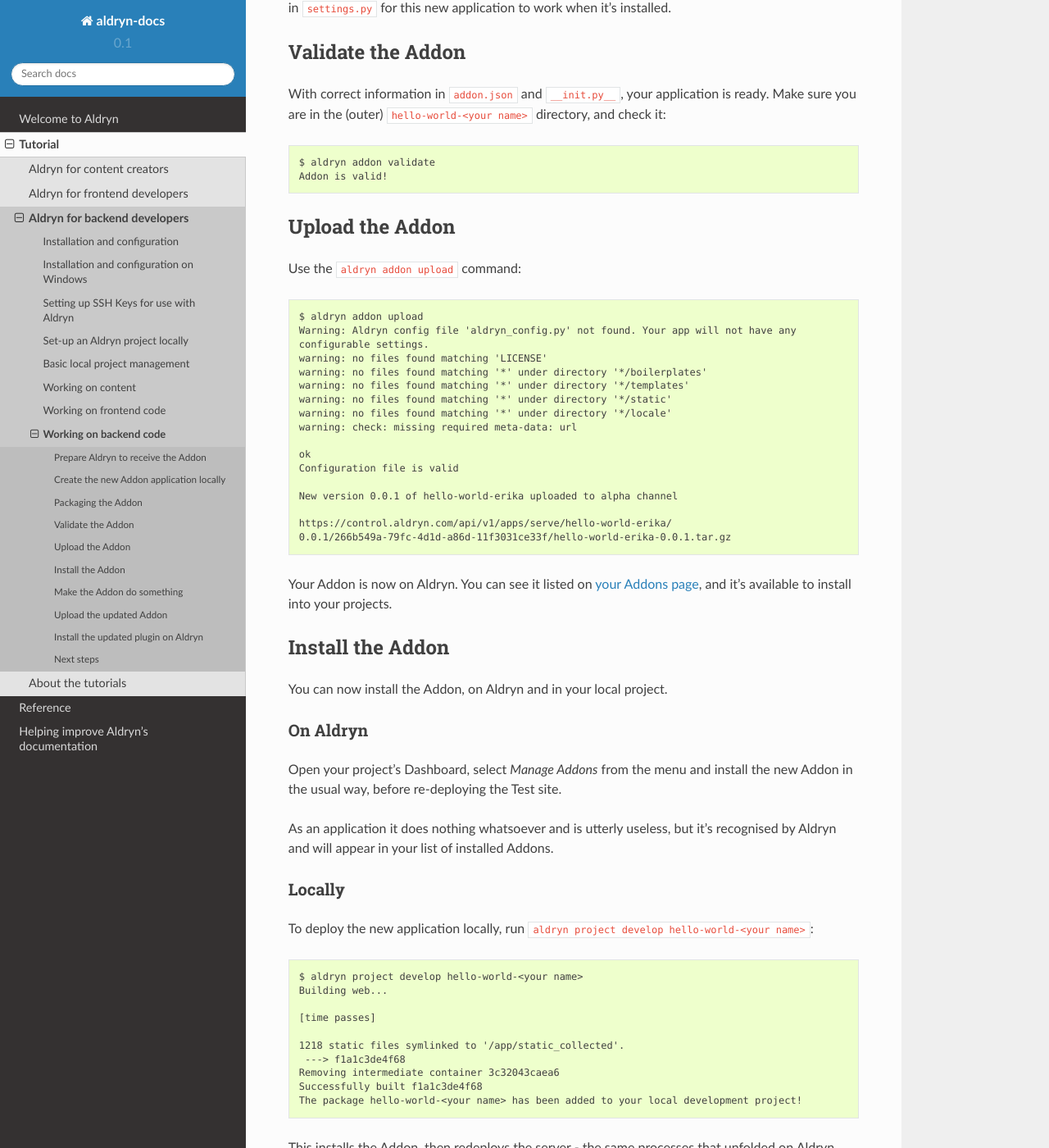
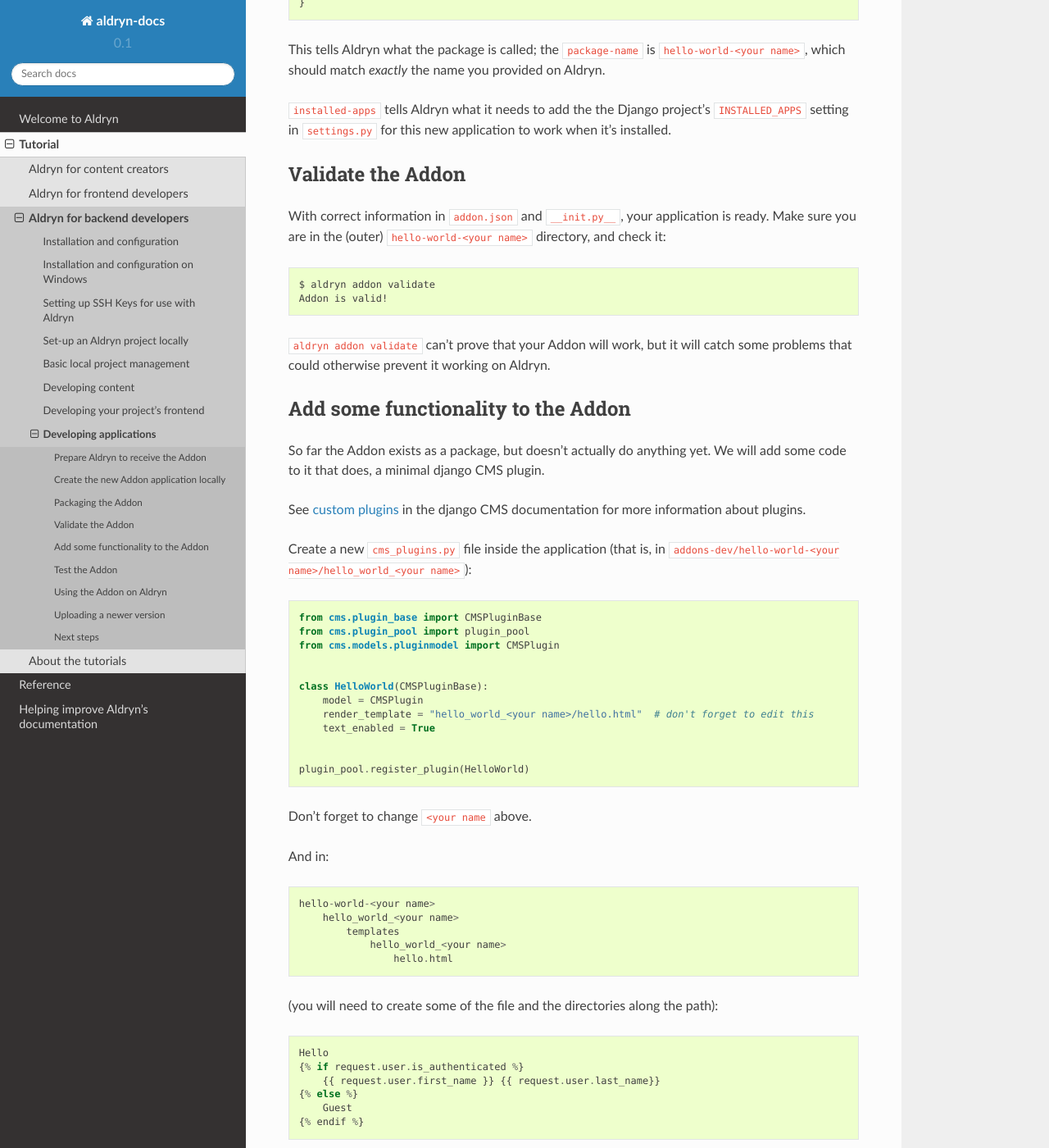
Before and after one commit to aldryn/aldryn-docs, a Sphinx documentation site: the page built from docs/tutorial/commandline/working-on-backend.rst, in a window 1280 px wide and 1400 px high, scrolled down 3286 px. Shown: the whole window at 82% size. Built offline with Sphinx 7.4.7 and the Read the Docs theme 2.0.0, drawn with Linux system fonts in a browser that asks for light colours; some of the changed text lies outside the part shown.

Commit message:
updated local development tutorial

```diff
--- a/docs/tutorial/commandline/working-on-backend.rst
+++ b/docs/tutorial/commandline/working-on-backend.rst
@@ -1,7 +1,7 @@
 .. _working_locally_on_backend:
 
 #######################
-Working on backend code
+Developing applications
 #######################
 
 As well as your site's frontend code, you can also modify the Python code in the applications it
@@ -169,54 +169,84 @@
     $ aldryn addon validate
     Addon is valid!
 
-
-****************
-Upload the Addon
-****************
-
-Use the ``aldryn addon upload`` command::
-
-    $ aldryn addon upload
-    Warning: Aldryn config file 'aldryn_config.py' not found. Your app will not have any
-    configurable settings.
-    warning: no files found matching 'LICENSE'
-    warning: no files found matching '*' under directory '*/boilerplates'
-    warning: no files found matching '*' under directory '*/templates'
-    warning: no files found matching '*' under directory '*/static'
-    warning: no files found matching '*' under directory '*/locale'
-    warning: check: missing required meta-data: url
-
-    ok
-    Configuration file is valid
-
-    New version 0.0.1 of hello-world-erika uploaded to alpha channel
-
-    https://control.aldryn.com/api/v1/apps/serve/hello-world-erika/
-    0.0.1/266b549a-79fc-4d1d-a86d-11f3031ce33f/hello-world-erika-0.0.1.tar.gz
-
-Your Addon is now on Aldryn. You can see it listed on `your Addons page
-<https://control.aldryn.com/account/my-addons/>`_, and it's available to install into your projects.
+``aldryn addon validate`` can't prove that your Addon will work, but it will catch some problems
+that could otherwise prevent it working on Aldryn.
 
 
-*****************
-Install the Addon
-*****************
+***********************************
+Add some functionality to the Addon
+***********************************
 
-You can now install the Addon, on Aldryn and in your local project.
+So far the Addon exists as a package, but doesn't actually do anything yet. We will add some code
+to it that does, a minimal django CMS plugin.
+
+See `custom plugins <http://docs.django-cms.org/en/latest/how_to/custom_plugins.html>`_ in
+the django CMS documentation for more information about plugins.
+
+Create a new ``cms_plugins.py`` file inside the application (that is, in
+``addons-dev/hello-world-<your name>/hello_world_<your name>``)::
+
+    from cms.plugin_base import CMSPluginBase
+    from cms.plugin_pool import plugin_pool
+    from cms.models.pluginmodel import CMSPlugin
 
 
-On Aldryn
-=========
-
-Open your project's Dashboard, select *Manage Addons* from the menu and install the new Addon in the
-usual way, before re-deploying the Test site.
-
-As an application it does nothing whatsoever and is utterly useless, but it's recognised by Aldryn
-and will appear in your list of installed Addons.
+    class HelloWorld(CMSPluginBase):
+        model = CMSPlugin
+        render_template = "hello_world_<your name>/hello.html"  # don't forget to edit this
+        text_enabled = True
 
 
-Locally
-=======
+    plugin_pool.register_plugin(HelloWorld)
+
+Don't forget to change ``<your name`` above.
+
+And in::
+
+    hello-world-<your name>
+        hello_world_<your name>
+            templates
+                hello_world_<your name>
+                    hello.html
+
+(you will need to create some of the file and the directories along the path)::
+
+    Hello
+    {% if request.user.is_authenticated %}
+        {{ request.user.first_name }} {{ request.user.last_name}}
+    {% else %}
+        Guest
+    {% endif %}
+
+Your application should now look very like this::
+
+    hello-world-erika
+        hello_world_erika
+            templates
+                hello_world_erika
+                    hello.html
+            __init__.py
+            admin.py
+            cms_plugins.py
+            models.py
+            tests.py
+            views.py
+        addon.json
+        LICENSE.txt
+        MANIFEST.in
+        README.rst
+        setup.py
+
+
+**************
+Test the Addon
+**************
+
+You can now test the Addon locally. First you must install it.
+
+
+Install the Addon in your local project
+=======================================
 
 To deploy the new application locally, run ``aldryn project develop hello-world-<your name>``::
 
@@ -252,65 +282,6 @@
 .. note:: A future update to the Aldryn client will take of this step automatically.
 
 
-***************************
-Make the Addon do something
-***************************
-
-So far the Addon hasn't done anything at all, so we will add some code to it that does, a minimal
-django CMS plugin.
-
-See `custom plugins <http://docs.django-cms.org/en/latest/how_to/custom_plugins.html>`_ in
-the django CMS documentation for more information about plugins.
-
-Create a new ``cms_plugins.py`` file inside the application (that is, in
-``addons-dev/hello-world-<your name>/hello_world_<your name>``)::
-
-    from cms.plugin_base import CMSPluginBase
-    from cms.plugin_pool import plugin_pool
-    from cms.models.pluginmodel import CMSPlugin
-
-
-    class HelloWorld(CMSPluginBase):
-        model = CMSPlugin
-        render_template = "hello_plugin_<your name>/hello.html"
-        text_enabled = True
-
-
-    plugin_pool.register_plugin(HelloWorld)
-
-Don't forget to change ``<your name`` above.
-
-And in ``addons-dev/hello-world-<your name>/hello_world_<your
-name>/templates/hello_plugin/hello.html`` (you will need to create the file and the directories
-along the path)::
-
-    Hello
-    {% if request.user.is_authenticated %}
-        {{ request.user.first_name }} {{ request.user.last_name}}
-    {% else %}
-        Guest
-    {% endif %}
-
-Your application should now look very like this::
-
-    hello-world-erika
-        hello_world_erika
-            templates
-                hello_plugin
-                    hello.html
-            __init__.py
-            admin.py
-            cms_plugins.py
-            models.py
-            tests.py
-            views.py
-        addon.json
-        LICENSE.txt
-        MANIFEST.in
-        README.rst
-        setup.py
-
-
 Test the new plugin
 ===================
 
@@ -322,9 +293,17 @@
 
 Open the local site, select a Placeholder and add the new *HelloWorld* plugin to a page.
 
+..note:: **Problems?**
 
-Make your changes to the application
-====================================
+    Use the logs to help you find what's going on, or going wrong::
+
+        docker-compose logs web  # web server logs
+        docker-compose logs db   # database server logs
+        docker-compose logs      # both
+
+
+Make changes to the application
+===============================
 
 As you continue developing the Addon, your changes are immediately available on the server,
 making development a very efficient process. For example, you could add a ``name`` attribute to the
@@ -335,7 +314,7 @@
 
     class HelloWorld(CMSPluginBase):
         model = CMSPlugin
-        render_template = "hello_plugin/hello.html"
+        render_template = "hello_world_erika/hello.html"  # don't forget to edit this
         text_enabled = True
         name = "Erika's Hello World"
 
@@ -346,7 +325,6 @@
 (use ``aldryn project open`` to open the site if you don't already have it open in the browser)
 you'll see that the plugin that was previously named *HelloWorld* is now called *Erika's Hello
 World*.
-
 
 .. note:: **How this works**
 
@@ -364,13 +342,63 @@
 
     See :ref:`errors-and-logging` for information on how to deal with this.
 
+Once you have it working locally to your satisfaction, you're ready to upload it to Aldryn.
 
-************************
-Upload the updated Addon
-************************
 
-You won't be able to upload the updated plugin until you have incremented its version number in
-``__init.py__``, so change that to ``0.0.2``.
+*************************
+Using the Addon on Aldryn
+*************************
+
+Upload the Addon
+================
+
+Use the ``aldryn addon upload`` command::
+
+    $ aldryn addon upload
+    Warning: Aldryn config file 'aldryn_config.py' not found. Your app will not have any
+    configurable settings.
+    warning: no files found matching 'LICENSE'
+    warning: no files found matching '*' under directory '*/boilerplates'
+    warning: no files found matching '*' under directory '*/templates'
+    warning: no files found matching '*' under directory '*/static'
+    warning: no files found matching '*' under directory '*/locale'
+    warning: check: missing required meta-data: url
+
+    ok
+    Configuration file is valid
+
+    New version 0.0.1 of hello-world-erika uploaded to alpha channel
+
+    https://control.aldryn.com/api/v1/apps/serve/hello-world-erika/
+    0.0.1/266b549a-79fc-4d1d-a86d-11f3031ce33f/hello-world-erika-0.0.1.tar.gz
+
+Your Addon is now on Aldryn. You can see it listed on `your Addons page
+<https://control.aldryn.com/account/my-addons/>`_, and it's available to install into your projects.
+
+
+Install the Addon
+=================
+
+Open the project's Dashboard, select *Manage Addons*
+
+In *Manage Addons* you will note that your Addon doesn't yet show as having an update available.
+
+This is because by default new Addons are placed in the *Alpha* :ref:`Release channel
+<release-channels>`. Hit **Configure** to set how your project will use this new Addon, and set the
+*Release channel* to *Alpha*. Once you save the configuration, the *Manage Addons* page will
+indicate that an update is available.
+
+Install it, and redeploy the Test server; the new plugin will now be available on your Aldryn
+project too.
+
+
+*************************
+Uploading a newer version
+*************************
+
+From time to time you will want to upload an improved version of your Addon to Aldryn. In order to
+do this, need to increment its version number in ``__init.py__``, so for your next version, change
+that to ``0.0.2``, and so on.
 
 Once more, validate::
 
@@ -379,22 +407,6 @@
 and upload your plugin::
 
     aldryn addon upload
-
-
-************************************
-Install the updated plugin on Aldryn
-************************************
-
-In *Manage Addons* for your site in the Aldryn Control Panel, you will note that your Addon doesn't
-yet show as having an update available.
-
-This is because by default new Addons are placed in the *Alpha* :ref:`Release channel
-<release-channels>`. Hit **Configure** to set how your project will use this new Addon, and set the
-*Release channel* to *Alpha*. Once you save the configuration, the *Manage Addons* page will
-indicate that an update is available.
-
-Install it, and redeploy the Test server as before; the new plugin will now be available on your
-Aldryn project too.
 
 
 **********
--- a/docs/tutorial/commandline/working-on-content.rst
+++ b/docs/tutorial/commandline/working-on-content.rst
@@ -1,7 +1,7 @@
 .. _working_locally_on_content:
 
 ##################
-Working on content
+Developing content
 ##################
 
 ********
--- a/docs/tutorial/commandline/working-on-frontend.rst
+++ b/docs/tutorial/commandline/working-on-frontend.rst
@@ -1,8 +1,8 @@
 .. _working_locally_on_frontend:
 
-########################
-Working on frontend code
-########################
+##################################
+Developing your project's frontend
+##################################
 
 You're now ready to work on your project's code, which you'll find in the same directory. The
 project directory is in fact a Git repository, so you can work on it just as you'd work with any
```
Also changed, not shown: other parts of docs/tutorial/commandline/working-on-backend.rst (+7 -7 lines), 1 other file.
